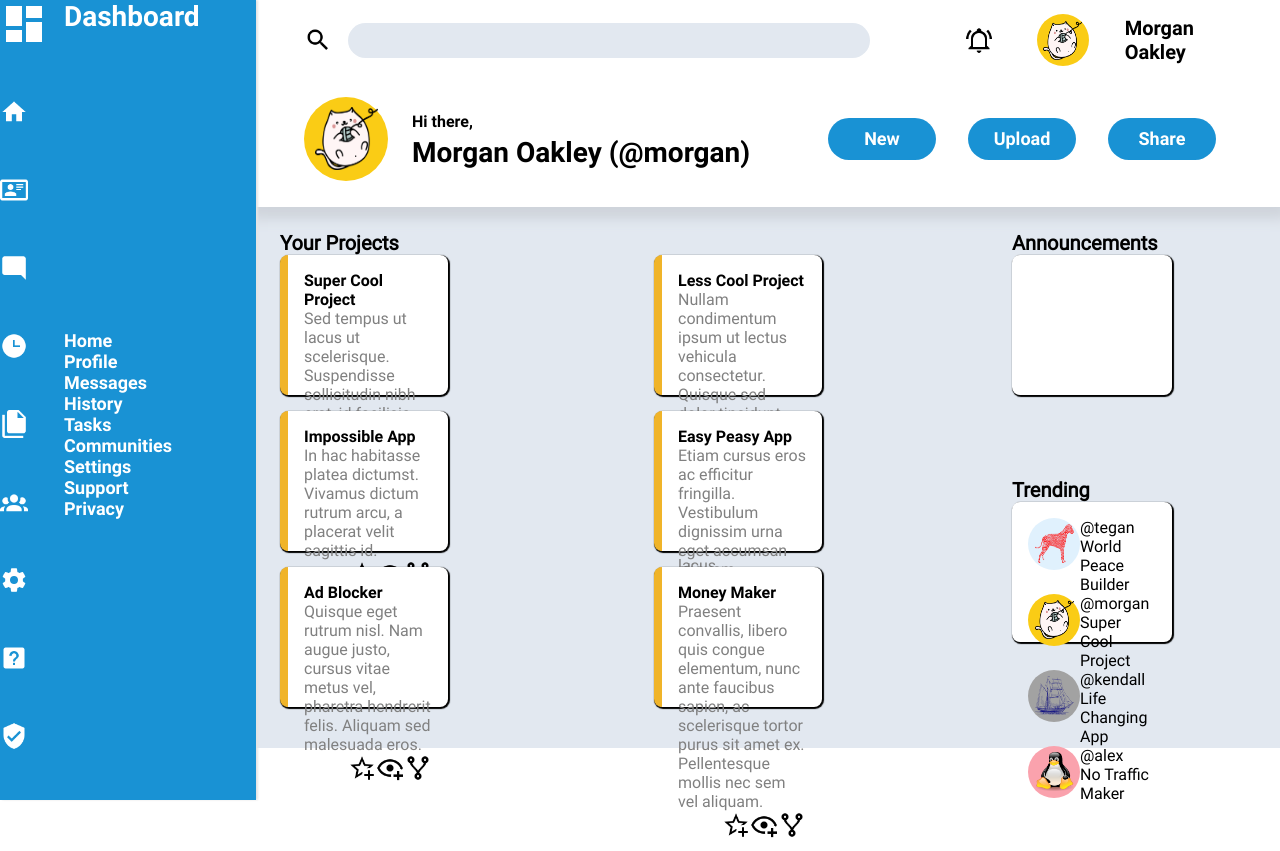
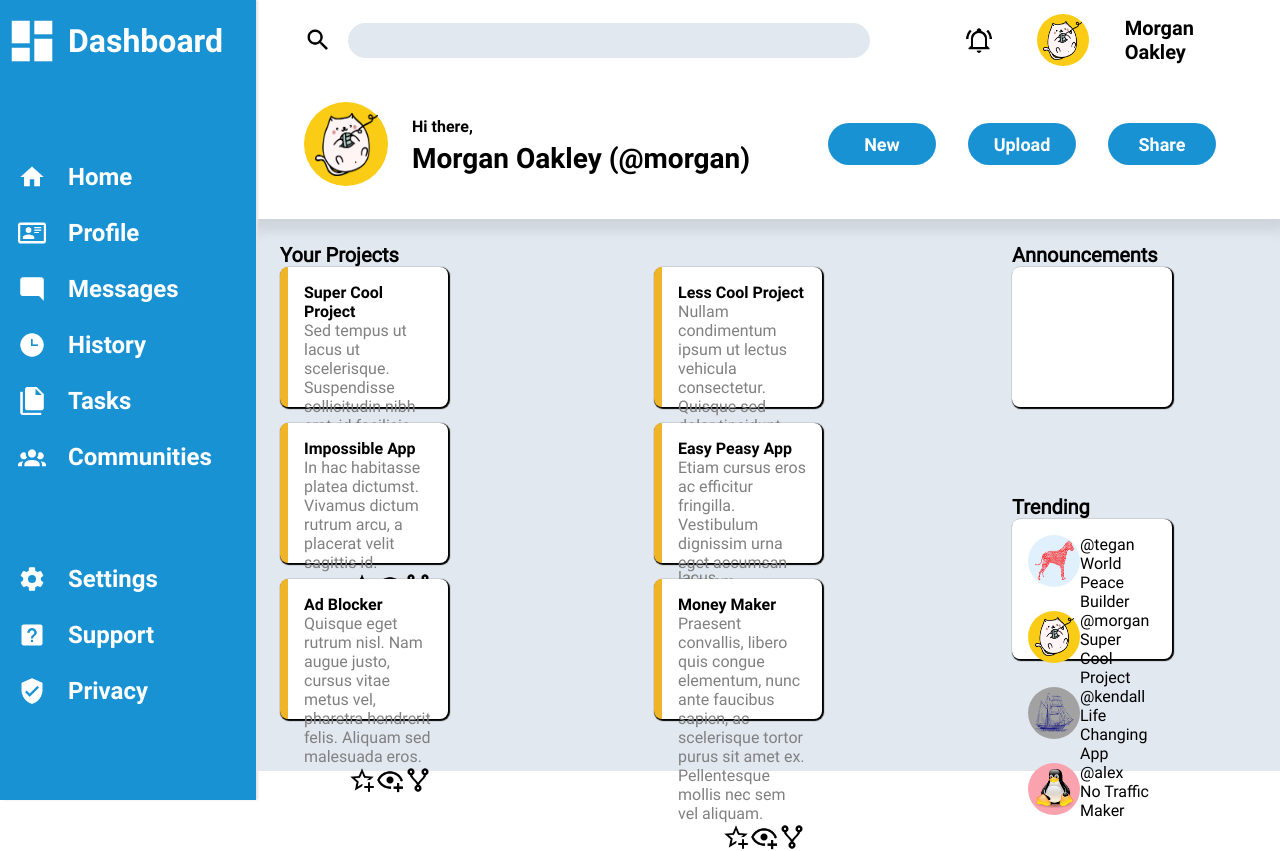
Before and after one commit to TwoPunchMan/06-admin-dashboard, a plain HTML site: page index.html in a window 1280 px wide. Drawn offline with Linux system fonts and the light colour scheme.

Commit message:
Finished sidebar, css styling

```diff
--- a/index.html
+++ b/index.html
@@ -14,16 +14,21 @@
 			<div class="sidebar">
 				<div class="branding">
 					<img src="images/icons/view-dashboard.png">
+					<ul>
 						<img src="images/icons/home.png">
 						<img src="images/icons/card-account-details-outline.png">
 						<img src="images/icons/message-reply.png">
 						<img src="images/icons/clock-time-three.png">
 						<img src="images/icons/file-multiple.png">
 						<img src="images/icons/account-group.png">
+					</ul>
+					<ul>
 						<img src="images/icons/cog.png">
 						<img src="images/icons/help-box.png">
 						<img src="images/icons/shield-check.png">
+					</ul>
 				</div>
+
 				<div class="navigation">
 					<h1>Dashboard</h1>
 					<ul>
@@ -33,11 +38,12 @@
 						<li>History</li>
 						<li>Tasks</li>
 						<li>Communities</li>
+					</ul>
+					<ul>
 						<li>Settings</li>
 						<li>Support</li>
 						<li>Privacy</li>
 					</ul>
-
 				</div>
 			</div>
 
--- a/style.css
+++ b/style.css
@@ -34,6 +34,17 @@ h1 {
 
 h2 {
 	font-size: 20px;
+}
+
+ul {
+	display: grid;
+	grid-template-columns: 1fr;
+	row-gap: 28px;
+}
+
+ul > li {
+	list-style-type: none;
+	font-size: 24px;
 }
 
 input {
@@ -78,42 +89,55 @@ h1,
 	background-color: var(--blue-color);
 	color: white;
 	grid-template-columns: 1fr 3fr;
-	grid-row: 1 / 6;
+	grid-template-rows: 1fr 6fr 3fr;
+	grid-row: 1 / 4;
 	box-shadow: 2px 0 2px #E4E4E4;
 	z-index: 2;
+	height: 100%;
 }
 
 .branding {
 	display: grid;
-
+	grid-template-columns: 1fr;
+	justify-items: center;
+	grid-column: 1 / 2;
+	grid-row: 1 / 4;
 }
 
-.branding > img {
-	justify-content: center;
-	align-items: center;
+.branding > img:first-child {
+	width: 54px;
+	height: 54px;
+	margin-top: 14px;
 }
 
-.branding img:first-child {
-	width: 48px;
-	height: 48px;
+.navigation > ul:nth-child(2) {
+	padding-top: 8px;
+}
+
+.branding > ul:nth-child(2),
+.navigation > ul:nth-child(2) {
+	align-self: start;
+	grid-row: 2 / 3;
+}
+
+.branding > ul:nth-child(3),
+.navigation > ul:nth-child(3) {
+	align-self: start;
+	grid-row: 3 / 4;
 }
 
 .navigation {
-	margin-left: 0;
 	display: grid;
+	padding-left: 4px;
+	grid-template-columns: 1fr;
+	grid-column: 2 / 3;
+	grid-row: 1 / 4;
 	font-size: 18px;
-	row-gap: 16px;
 }
 
-.navigation > ul > li {
-	list-style-type: none;
-}
-
-
-.navigation div:first-child {
+.navigation > h1 {
 	font-size: 32px;
-	margin-bottom: 16px;
-	margin-top: 8px;
+	margin-top: 22px;
 }
 
 /* Header */
```
Lines whose indentation alone changed are shown as unchanged.
